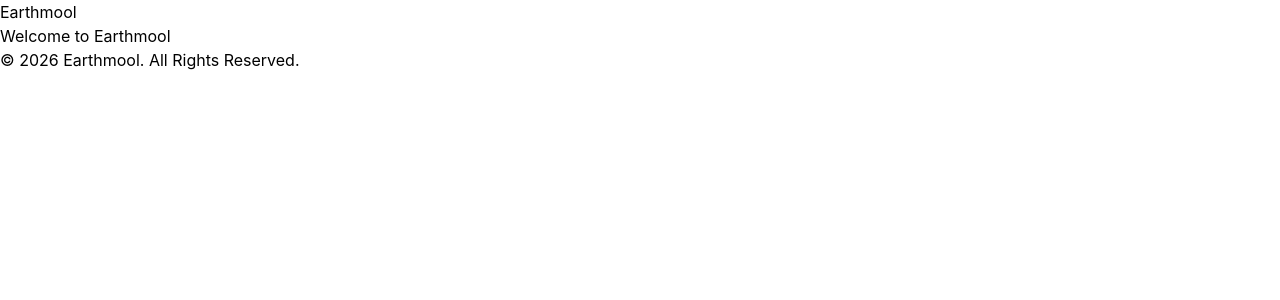
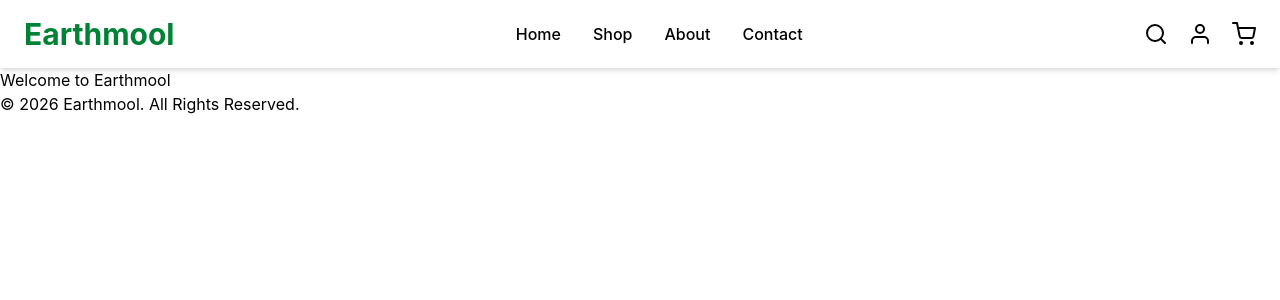
Before and after one commit to jayshree29-k/earthmool-ecommerce, a React (Vite) app in the folder client/: page / in a window 1280 px wide. Shown: the top 300 px of the page. Built offline with nearby package versions, Linux system fonts and the light colour scheme.

Commit message:
Created professional navbar

```diff
--- a/client/package.json
+++ b/client/package.json
@@ -13,6 +13,7 @@
     "@tailwindcss/vite": "^4.3.3",
     "react": "^19.2.7",
     "react-dom": "^19.2.7",
+    "react-icons": "^5.7.0",
     "react-router-dom": "^7.18.1",
     "tailwindcss": "^4.3.3"
   },
--- a/client/src/components/layout/Navbar.jsx
+++ b/client/src/components/layout/Navbar.jsx
@@ -1,8 +1,33 @@
+import { Link } from "react-router-dom";
+import { FiSearch, FiShoppingCart, FiUser } from "react-icons/fi";
+
 function Navbar() {
   return (
-    <nav>
-      <h2>Earthmool</h2>
-    </nav>
+    <header className="shadow-md">
+      <nav className="max-w-7xl mx-auto flex items-center justify-between px-6 py-4">
+
+        {/* Logo */}
+        <Link to="/" className="text-3xl font-bold text-green-700">
+          Earthmool
+        </Link>
+
+        {/* Navigation */}
+        <ul className="hidden md:flex gap-8 font-medium">
+          <li><Link to="/">Home</Link></li>
+          <li><Link to="/shop">Shop</Link></li>
+          <li><Link to="/about">About</Link></li>
+          <li><Link to="/contact">Contact</Link></li>
+        </ul>
+
+        {/* Icons */}
+        <div className="flex gap-5 text-2xl">
+          <FiSearch className="cursor-pointer" />
+          <FiUser className="cursor-pointer" />
+          <FiShoppingCart className="cursor-pointer" />
+        </div>
+
+      </nav>
+    </header>
   );
 }
 
--- /dev/null
+++ b/package.json
@@ -0,0 +1,5 @@
+{
+  "dependencies": {
+    "react-icons": "^5.7.0"
+  }
+}
```
Also changed, not shown: 2 other files (tests, documents, lock files or other folders).
